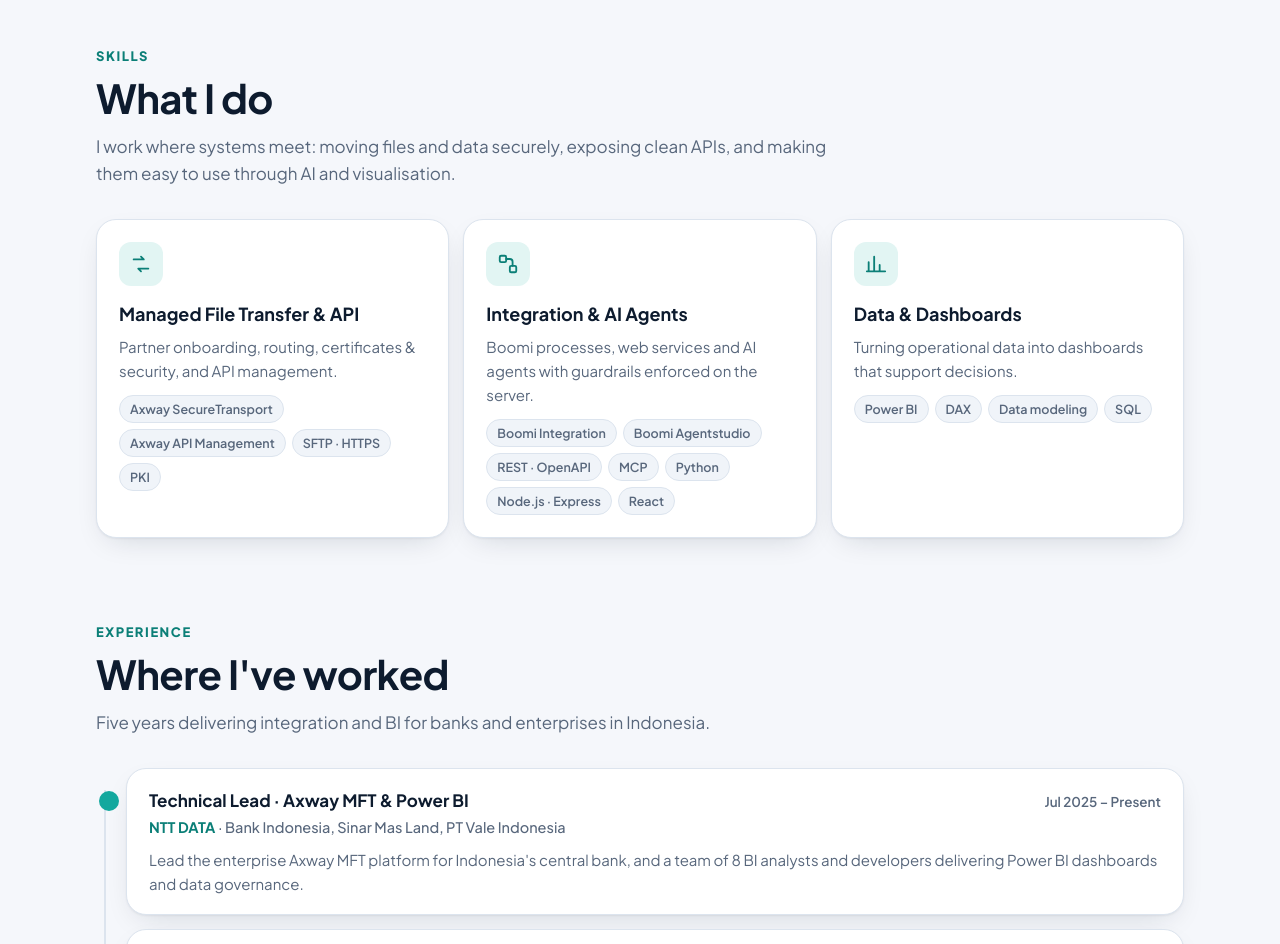
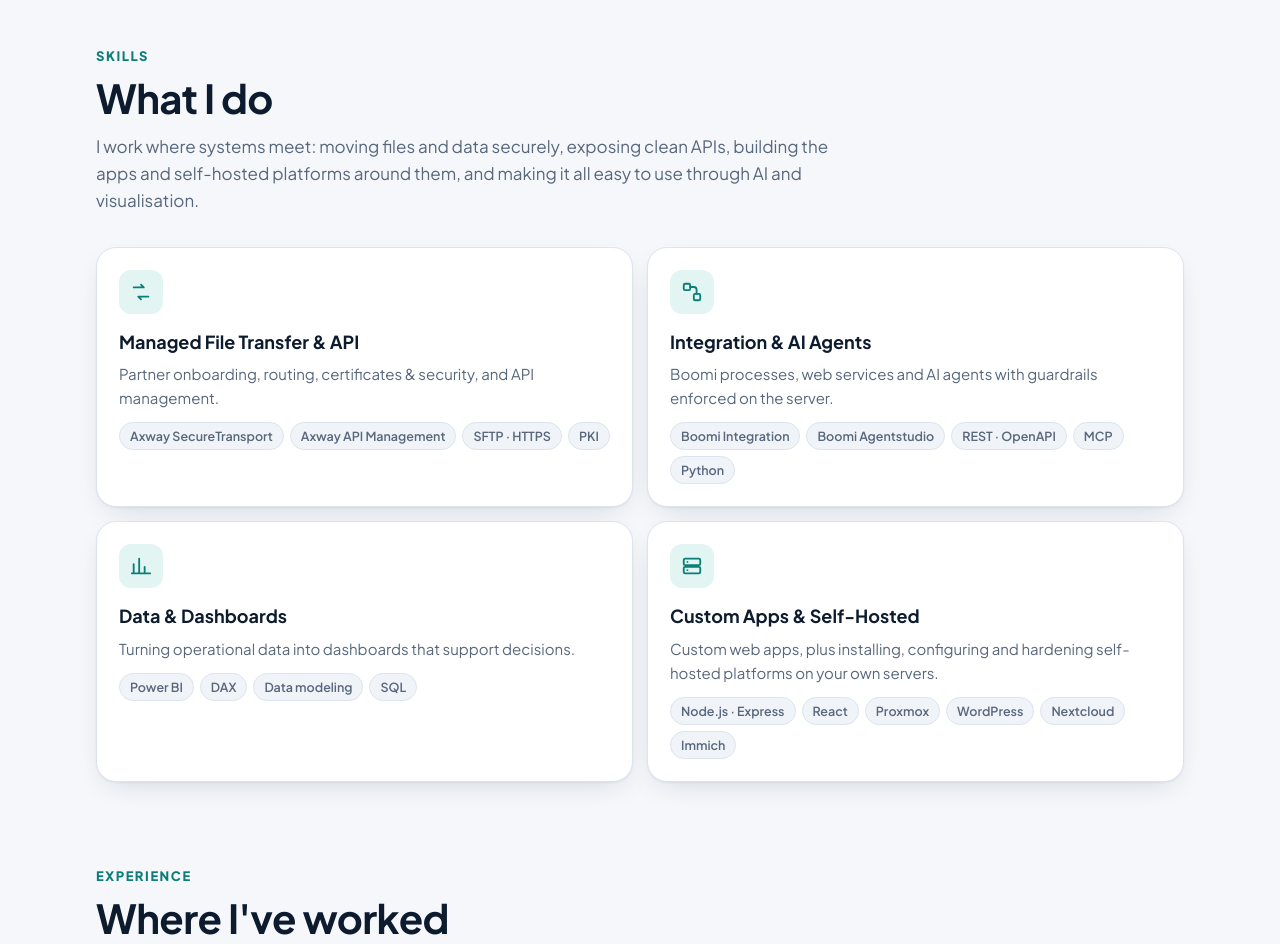
Before and after one commit to diimasogan/diimasogan.github.io, a plain HTML site: page index.html in a window 1280 px wide. Shown: the part 880-1824 px from the top of the page. Drawn offline with Linux system fonts and the light colour scheme.

Commit message:
What I do: add Custom Apps & Self-Hosted skill card (EN/ID), 2x2 grid
Co-Authored-By: Claude Opus 5.5 <noreply@anthropic.com>

```diff
--- a/index.html
+++ b/index.html
@@ -137,7 +137,7 @@ h2{font-size:clamp(28px,4vw,40px);line-height:1.15;margin:8px 0 12px;letter-spac
 .stat span{color:var(--muted);font-size:14px}
 
 /* skills */
-.skills{display:grid;grid-template-columns:repeat(3,1fr);gap:14px}
+.skills{display:grid;grid-template-columns:repeat(2,1fr);gap:14px}
 /* certifications: vendor certs prominent, courses secondary */
 .certs{display:grid;grid-template-columns:repeat(2,1fr);gap:14px}
 .cert{--c:#0B6FB8;position:relative;display:flex;align-items:center;gap:16px;text-decoration:none;background:var(--surface);border:1px solid var(--line);border-left:4px solid var(--c);border-radius:var(--radius);padding:20px 22px;box-shadow:var(--shadow);transition:transform .15s,border-color .15s}
@@ -381,17 +381,20 @@ footer a{color:#fff}
 <section id="skills"><div class="wrap">
   <div class="eyebrow" data-i18n="sk.eye">Skills</div>
   <h2 data-i18n="sk.h">What I do</h2>
-  <p class="sub" data-i18n="sk.sub">I work where systems meet: moving files and data securely, exposing clean APIs, and making them easy to use through AI and visualisation.</p>
+  <p class="sub" data-i18n="sk.sub">I work where systems meet: moving files and data securely, exposing clean APIs, building the apps and self-hosted platforms around them, and making it all easy to use through AI and visualisation.</p>
   <div class="skills">
     <div class="skill rv"><div class="ic"><svg viewBox="0 0 24 24" fill="none" stroke="currentColor" stroke-width="2" stroke-linecap="round" stroke-linejoin="round"><path d="M4 7h11l-3-3M20 17H9l3 3"/></svg></div>
       <h3>Managed File Transfer &amp; API</h3><p data-i18n="sk.1">Partner onboarding, routing, certificates &amp; security, and API management.</p>
       <div class="chips"><span>Axway SecureTransport</span><span>Axway API Management</span><span>SFTP · HTTPS</span><span>PKI</span></div></div>
     <div class="skill rv"><div class="ic"><svg viewBox="0 0 24 24" fill="none" stroke="currentColor" stroke-width="2" stroke-linecap="round" stroke-linejoin="round"><rect x="3" y="3" width="7" height="7" rx="1.5"/><rect x="14" y="14" width="7" height="7" rx="1.5"/><path d="M10 6.5h4a3 3 0 0 1 3 3V14"/></svg></div>
       <h3 data-i18n="sk.2h">Integration &amp; AI Agents</h3><p data-i18n="sk.2">Boomi processes, web services and AI agents with guardrails enforced on the server.</p>
-      <div class="chips"><span>Boomi Integration</span><span>Boomi Agentstudio</span><span>REST · OpenAPI</span><span>MCP</span><span>Python</span><span>Node.js · Express</span><span>React</span></div></div>
+      <div class="chips"><span>Boomi Integration</span><span>Boomi Agentstudio</span><span>REST · OpenAPI</span><span>MCP</span><span>Python</span></div></div>
     <div class="skill rv"><div class="ic"><svg viewBox="0 0 24 24" fill="none" stroke="currentColor" stroke-width="2" stroke-linecap="round"><path d="M4 20V10M10 20V4M16 20v-7M22 20H2"/></svg></div>
       <h3 data-i18n="sk.3h">Data &amp; Dashboards</h3><p data-i18n="sk.3">Turning operational data into dashboards that support decisions.</p>
       <div class="chips"><span>Power BI</span><span>DAX</span><span>Data modeling</span><span>SQL</span></div></div>
+    <div class="skill rv"><div class="ic"><svg viewBox="0 0 24 24" fill="none" stroke="currentColor" stroke-width="2" stroke-linecap="round" stroke-linejoin="round"><rect x="3" y="4" width="18" height="7" rx="1.5"/><rect x="3" y="13" width="18" height="7" rx="1.5"/><path d="M7 7.5h.01M7 16.5h.01"/></svg></div>
+      <h3 data-i18n="sk.4h">Custom Apps &amp; Self-Hosted</h3><p data-i18n="sk.4">Custom web apps, plus installing, configuring and hardening self-hosted platforms on your own servers.</p>
+      <div class="chips"><span>Node.js · Express</span><span>React</span><span>Proxmox</span><span>WordPress</span><span>Nextcloud</span><span>Immich</span></div></div>
   </div>
 </div></section>
 
@@ -715,12 +718,14 @@ footer a{color:#fff}
   "st.t": "engineer &amp; analis dipimpin sebagai Technical Lead",
   "sk.eye": "Keahlian",
   "sk.h": "Yang saya kerjakan",
-  "sk.sub": "Fokus saya di pertemuan antara sistem: memindahkan file dan data dengan aman, membuka API yang rapi, lalu membuatnya mudah dipakai lewat AI dan visualisasi.",
+  "sk.sub": "Fokus saya di pertemuan antara sistem: memindahkan file dan data dengan aman, membuka API yang rapi, membangun aplikasi dan platform self-hosted di sekitarnya, lalu membuat semuanya mudah dipakai lewat AI dan visualisasi.",
   "sk.1": "Onboarding partner, routing, sertifikat &amp; keamanan, serta manajemen API.",
   "sk.2h": "Integrasi &amp; AI Agent",
   "sk.2": "Proses Boomi, Web Services, dan AI agent dengan guardrail yang ditegakkan di server.",
   "sk.3h": "Data &amp; Dashboard",
   "sk.3": "Mengubah data operasional menjadi dashboard yang membantu keputusan.",
+  "sk.4h": "Aplikasi Custom &amp; Self-Hosted",
+  "sk.4": "Aplikasi web custom, serta instalasi, konfigurasi, dan pengamanan platform self-hosted di server sendiri.",
   "pj.eye": "Project",
   "pj.h": "Project &amp; demo interaktif",
   "pj.sub": "Semua demo berjalan langsung di browser memakai data mock — silakan dicoba. Setiap project dilengkapi dokumentasi dalam Bahasa Inggris dan Indonesia.",
```
